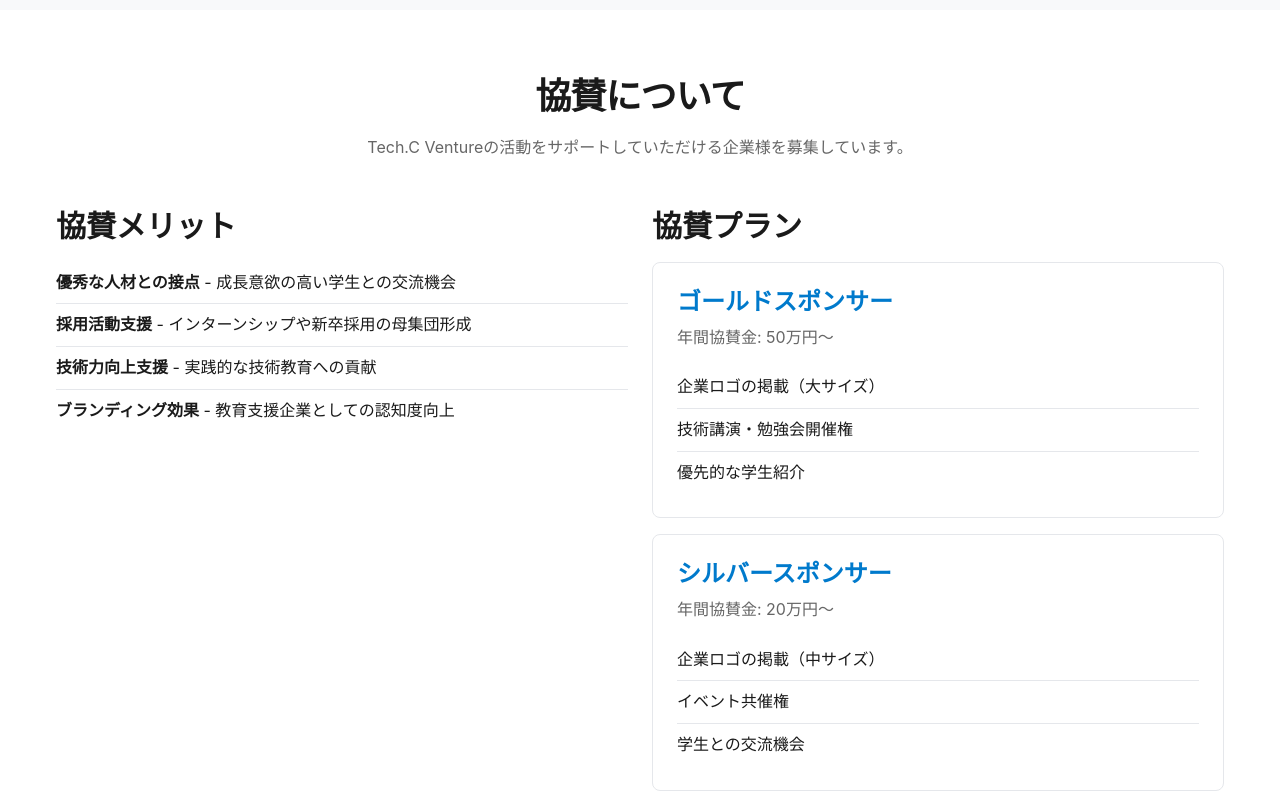
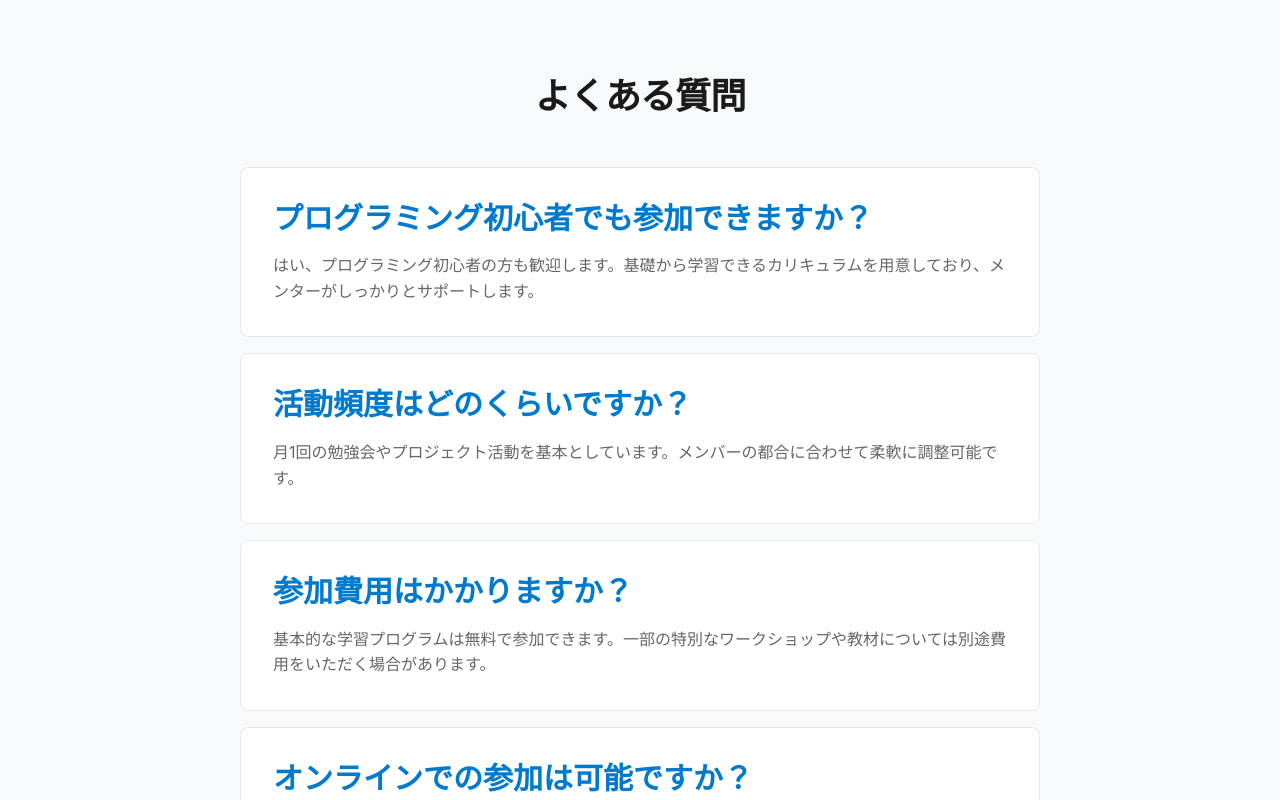
Before and after one commit to Tech-C-Venture/HP, a Nuxt app in the folder tech-c-venture/: page /about in a window 1280 px wide. Shown: the part 3720-4520 px from the top of the page. Built offline with nearby package versions, Linux system fonts and the light colour scheme.

Commit message:
協賛についてセクションを削除し問い合わせ先をcontact@f-tcv.comに変更
Co-Authored-By: Claude Opus 4.8 <noreply@anthropic.com>
Claude-Session: https://claude.ai/code/session_01LHyc1D9exWFJCJ8XaoyBq9

```diff
--- a/tech-c-venture/components/TheFooter.vue
+++ b/tech-c-venture/components/TheFooter.vue
@@ -30,7 +30,7 @@
         <div class="footer-section">
           <h4 class="footer-subtitle">お問い合わせ</h4>
           <p class="footer-contact">
-            info@dokkiitech.com
+            contact@f-tcv.com
           </p>
         </div>
       </div>
--- a/tech-c-venture/pages/about.vue
+++ b/tech-c-venture/pages/about.vue
@@ -176,61 +176,6 @@
           </div>
         </div>
 
-      </div>
-    </section>
-
-    <!-- Sponsor Section -->
-    <section id="sponsor" class="section-padding">
-      <div class="container">
-        <div class="text-center mb-2xl">
-          <h2>協賛について</h2>
-          <p class="text-muted">
-            Tech.C Ventureの活動をサポートしていただける企業様を募集しています。
-          </p>
-        </div>
-
-        <div class="sponsor-content">
-          <div class="grid grid-cols-2">
-            <div class="sponsor-benefits">
-              <h3>協賛メリット</h3>
-              <ul>
-                <li><strong>優秀な人材との接点</strong> - 成長意欲の高い学生との交流機会</li>
-                <li><strong>採用活動支援</strong> - インターンシップや新卒採用の母集団形成</li>
-                <li><strong>技術力向上支援</strong> - 実践的な技術教育への貢献</li>
-                <li><strong>ブランディング効果</strong> - 教育支援企業としての認知度向上</li>
-              </ul>
-            </div>
-
-            <div class="sponsor-options">
-              <h3>協賛プラン</h3>
-              <div class="plan-item">
-                <h4>ゴールドスポンサー</h4>
-                <p>年間協賛金: 50万円〜</p>
-                <ul>
-                  <li>企業ロゴの掲載（大サイズ）</li>
-                  <li>技術講演・勉強会開催権</li>
-                  <li>優先的な学生紹介</li>
-                </ul>
-              </div>
-
-              <div class="plan-item">
-                <h4>シルバースポンサー</h4>
-                <p>年間協賛金: 20万円〜</p>
-                <ul>
-                  <li>企業ロゴの掲載（中サイズ）</li>
-                  <li>イベント共催権</li>
-                  <li>学生との交流機会</li>
-                </ul>
-              </div>
-            </div>
-          </div>
-
-          <div class="text-center" style="margin-top: 2rem;">
-            <a href="https://forms.gle/8NjDuEtRBN14kEXS9" class="btn btn-primary btn-lg" target="_blank">
-              協賛についてお問い合わせ
-            </a>
-          </div>
-        </div>
       </div>
     </section>
 
@@ -468,36 +413,6 @@ useSeoMeta({
   font-weight: bold;
 }
 
-.sponsor-benefits ul,
-.sponsor-options ul {
-  list-style: none;
-  padding: 0;
-}
-
-.sponsor-benefits li,
-.sponsor-options li {
-  padding: var(--space-sm) 0;
-  border-bottom: 1px solid var(--color-border);
-}
-
-.sponsor-benefits li:last-child,
-.sponsor-options li:last-child {
-  border-bottom: none;
-}
-
-.plan-item {
-  background: white;
-  padding: var(--space-lg);
-  border-radius: var(--radius-md);
-  margin-bottom: var(--space-md);
-  border: 1px solid var(--color-border);
-}
-
-.plan-item h4 {
-  color: var(--color-accent);
-  margin-bottom: var(--space-sm);
-}
-
 .faq-list {
   max-width: 800px;
   margin: 0 auto;
--- a/tech-c-venture/pages/index.vue
+++ b/tech-c-venture/pages/index.vue
@@ -12,9 +12,6 @@
             Tech.C.Ventureはメンバー全員が高め合い、学校の領域を超えて自走できるエンジニアを育成する団体です。
           </p>
           <div class="hero-actions">
-            <NuxtLink to="/about#sponsor" class="btn btn-secondary btn-lg">
-              協賛について
-            </NuxtLink>
             <a href="https://zenn.dev/p/tcv_tech_blog" target="_blank" rel="noopener noreferrer" class="btn btn-secondary btn-lg">
               記事を読む
             </a>
```
Also changed, not shown: 2 other files (tests, documents, lock files or other folders).
